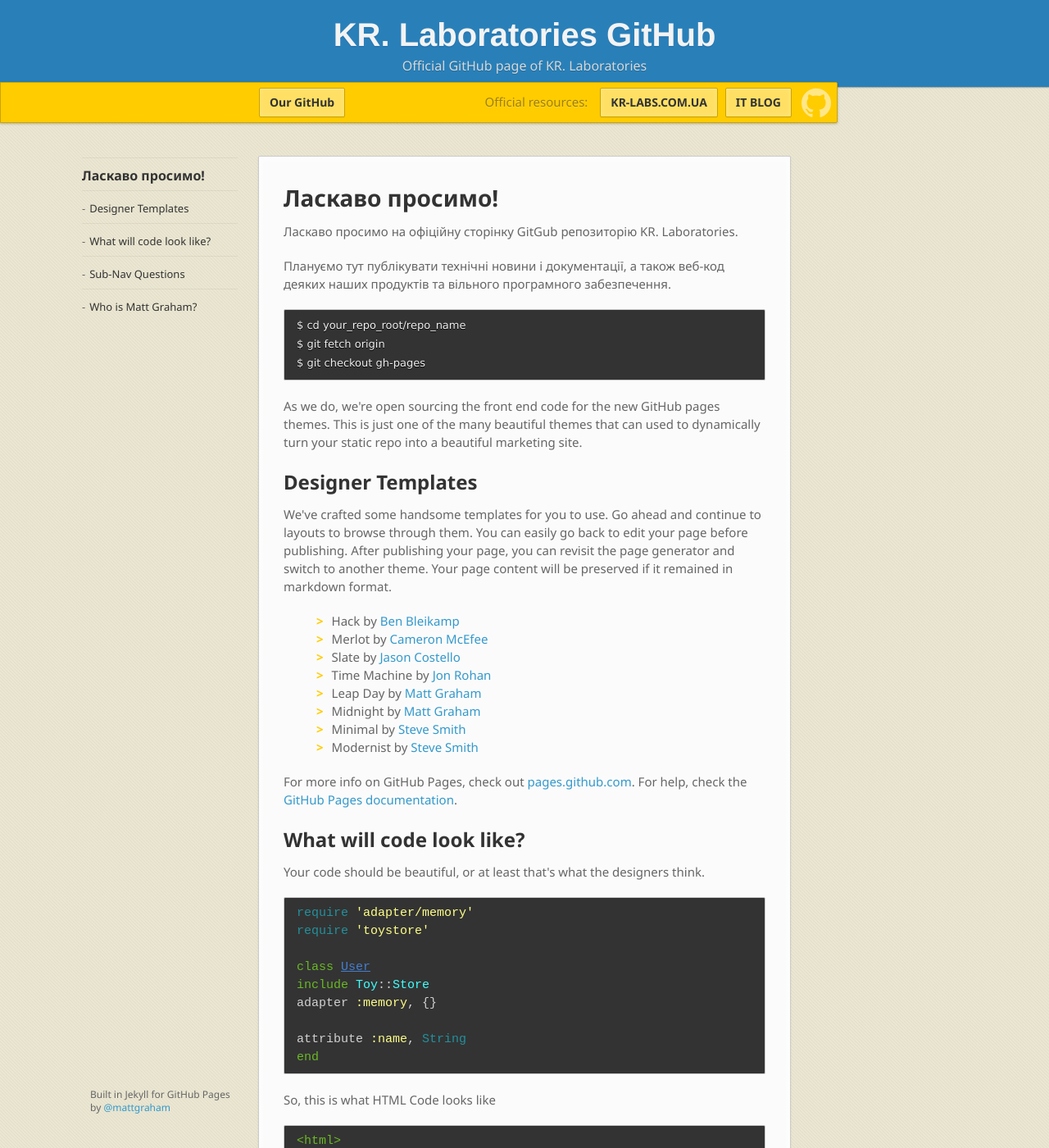
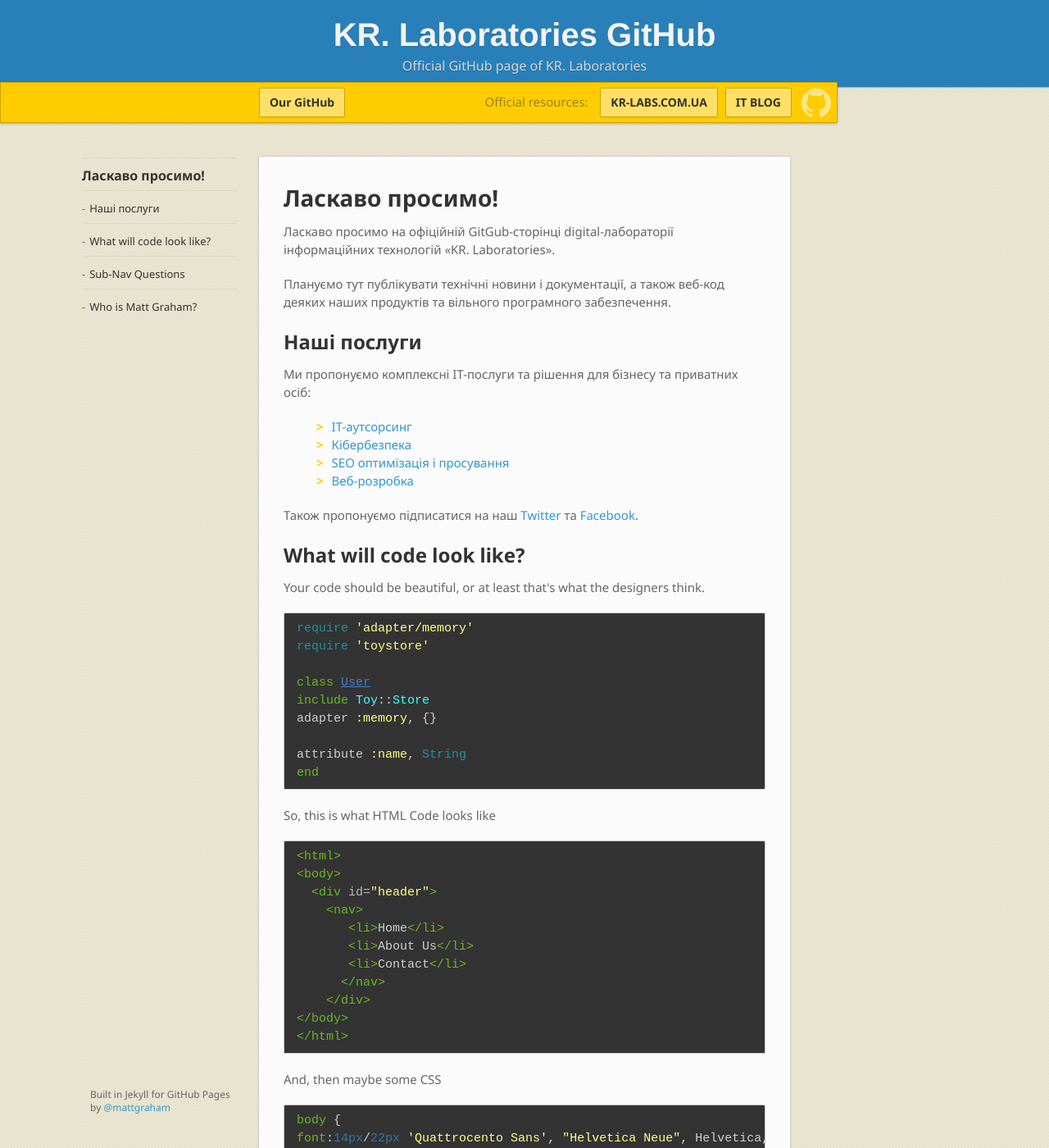
Before and after one commit to krlabs/krlabs.github.io, a Jekyll site: the page built from index.md, in a window 1280 px wide and 1400 px high. Shown: the whole window at 82% size. Built offline with Jekyll 4.4.1, drawn with Linux system fonts in a browser that asks for light colours; nearby versions of some CDN libraries; some web fonts are replaced.

Commit message:
asdasdasdasdasdas

```diff
--- a/_layouts/home.html
+++ b/_layouts/home.html
@@ -6,32 +6,21 @@
 
   <section>
     <h1>Ласкаво просимо!</h1>
-    <p>Ласкаво просимо на офіційну сторінку GitGub репозиторію KR. Laboratories.</p>
+    <p>Ласкаво просимо на офіційній GitGub-сторінці digital-лабораторії інформаційних технологій «KR. Laboratories».</p>
     <p>Плануємо тут публікувати технічні новини і документації, а також веб-код деяких наших продуктів та вільного програмного забезпечення.</p>
 
-<pre><code>$ cd your_repo_root/repo_name
-$ git fetch origin
-$ git checkout gh-pages
-</code></pre>
+    <h2>Наші послуги</h2>
 
-    <p>As we do, we're open sourcing the front end code for the new GitHub pages themes. This is just one of the many beautiful themes that can used to dynamically turn your static repo into a beautiful marketing site.  </p>
-
-    <h2>Designer Templates</h2>
-
-    <p>We've crafted some handsome templates for you to use. Go ahead and continue to layouts to browse through them. You can easily go back to edit your page before publishing. After publishing your page, you can revisit the page generator and switch to another theme. Your page content will be preserved if it remained in markdown format.</p>
+    <p>Ми пропонуємо комплексні IT-послуги та рішення для бізнесу та приватних осіб:</p>
 
     <ul>
-      <li>Hack by <a href="https://github.com/bleikamp">Ben Bleikamp</a></li>
-      <li>Merlot by <a href="https://github.com/cameronmcefee">Cameron McEfee</a></li>
-      <li>Slate by <a href="https://github.com/jsncostello">Jason Costello</a></li>
-      <li>Time Machine by <a href="https://github.com/jonrohan">Jon Rohan</a></li>
-      <li>Leap Day by <a href="https://github.com/mattgraham">Matt Graham</a></li>
-      <li>Midnight by <a href="https://github.com/mattgraham">Matt Graham</a></li>
-      <li>Minimal by <a href="https://github.com/orderedlist">Steve Smith</a></li>
-      <li>Modernist by <a href="https://github.com/orderedlist">Steve Smith</a></li>
+      <li><a href="https://kr-labs.com.ua/service/it-outsourcing/">IT-аутсорсинг</a></li>
+      <li><a href="https://kr-labs.com.ua/service/cybersecurity/">Кібербезпека</a></li>
+      <li><a href="https://kr-labs.com.ua/service/seo/">SEO оптимізація і просування</a></li>
+      <li><a href="https://kr-labs.com.ua/service/stvorennya-ta-rozrobka-web-saytiv/">Веб-розробка</a></li>
     </ul>
 
-    <p>For more info on GitHub Pages, check out <a href="http://pages.github.com/">pages.github.com</a>. For help, check the <a href="http://help.github.com/pages">GitHub Pages documentation</a>.</p>
+    <p>Також пропонуємо підписатися на наш <a href="http://twitter.com/KrLaboratories/">Twitter</a> та <a href="http://facebook.com/kr.laboratories">Facebook</a>.</p>
 
     <h2>What will code look like?</h2>
 
```
